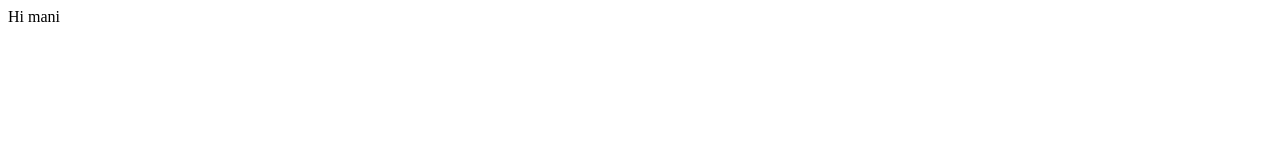
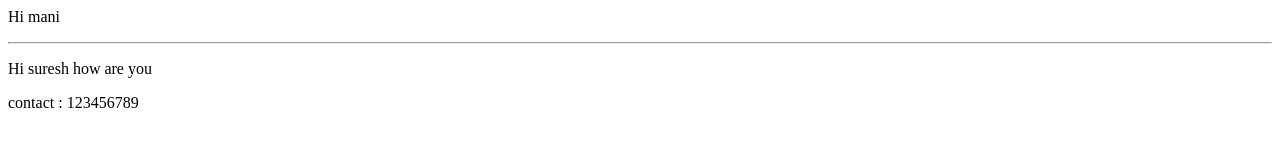
Before and after one commit to Mani-Kumar-07/htmlpage, a plain HTML site: page index.html in a window 1280 px wide. Drawn offline with Linux system fonts and the light colour scheme.

Commit message:
added contact

```diff
--- a/index.html
+++ b/index.html
@@ -1 +1,4 @@
 <p> Hi mani</p>
+<hr>
+<p> Hi suresh how are you</p>
+<p>contact : 123456789</p>
```
